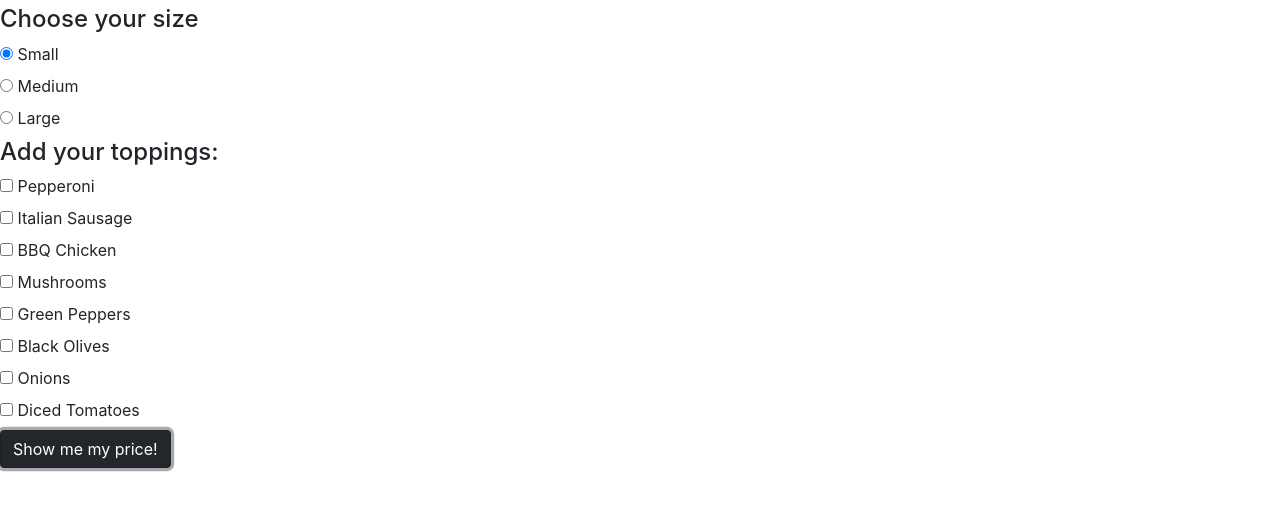
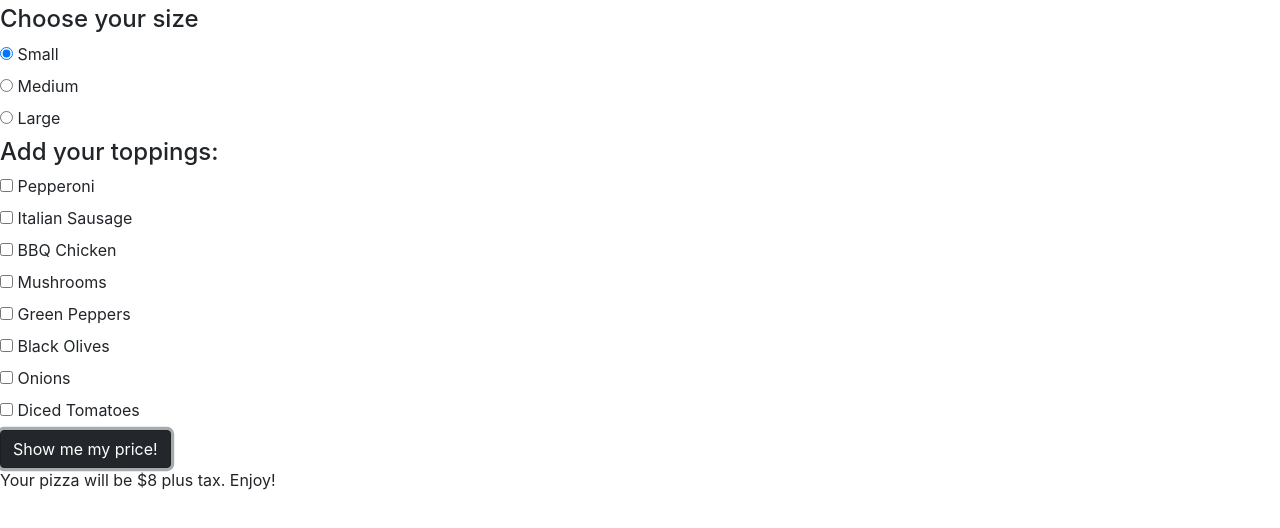
Before and after one commit to szahlan/Pizza, a plain HTML site: page index.html in a window 1280 px wide. Both pictures are taken after a click on the button "Show me my price!". Shown: the part 136-664 px from the top of the page. Drawn offline with Linux system fonts and the light colour scheme.

Commit message:
Show user price of pizza on webpage.

```diff
--- a/css/styles.css
+++ b/css/styles.css
@@ -0,0 +1,3 @@
+#price {
+  display: none;
+}
--- a/index.html
+++ b/index.html
@@ -41,13 +41,13 @@
       </div>
       <div class="checkbox">
         <label>
-          <input type="checkbox" name="italian-sausage" value="Italian Sausage">
+          <input type="checkbox" name="italianSausage" value="Italian Sausage">
           Italian Sausage
         </label>
       </div>
       <div class="checkbox">
         <label>
-          <input type="checkbox" name="bbq-chicken" value="BBQ Chicken">
+          <input type="checkbox" name="bbqChicken" value="BBQ Chicken">
           BBQ Chicken
         </label>
       </div>
@@ -59,13 +59,13 @@
       </div>
       <div class="checkbox">
         <label>
-          <input type="checkbox" name="green-peppers" value="Green Peppers">
+          <input type="checkbox" name="greenPeppers" value="Green Peppers">
           Green Peppers
         </label>
       </div>
       <div class="checkbox">
         <label>
-          <input type="checkbox" name="black-olives" value="Black Olives">
+          <input type="checkbox" name="blackOlives" value="Black Olives">
           Black Olives
         </label>
       </div>
@@ -77,12 +77,13 @@
       </div>
       <div class="checkbox">
         <label>
-          <input type="checkbox" name="diced-tomatoes" value="Diced Tomatoes">
+          <input type="checkbox" name="dicedTomatoes" value="Diced Tomatoes">
           Diced Tomatoes
         </label>
       </div>
       <button type="submit" class="btn btn-dark">Show me my price!</button>
     </form>
   </div>
+  <p id="price">Your pizza will be <span id="pizzaPrice"></span> plus tax. Enjoy!</p>
 </body>
 </html>
--- a/js/scripts.js
+++ b/js/scripts.js
@@ -22,19 +22,28 @@ Pizza.prototype.calculatePrice = function() {
 
 let customPizza = new Pizza([], "");
 
+function checkToppingValue(toppingName) {
+  if ($('input[type=checkbox][name=toppingName]:checked').val() != undefined) {
+    customPizza.toppings.push($("input[type=checkbox][name=toppingName]:checked").val());
+  }
+}
+
 $(document).ready(function() {
   $("#pizza").submit(function(event) {
     event.preventDefault();
     customPizza.size = $("input:radio[name=size]:checked").val();
 
-    customPizza.toppings.push($("input:checkbox[name=pepperoni]:checked").val())
-    customPizza.toppings.push($("input:checkbox[name=italian-sausage]:checked").val())
-    customPizza.toppings.push($("input:checkbox[name=bbq-chicken]:checked").val())
-    customPizza.toppings.push($("input:checkbox[name=mushrooms]:checked").val())
-    customPizza.toppings.push($("input:checkbox[name=green-peppers]:checked").val())
-    customPizza.toppings.push($("input:checkbox[name=black-olives]:checked").val())
-    customPizza.toppings.push($("input:checkbox[name=onions]:checked").val())
-    customPizza.toppings.push($("input:checkbox[name=diced-tomatoes]:checked").val())
+    checkToppingValue("pepperoni");
+    checkToppingValue("italian-sausage");
+    checkToppingValue("bbq-chicken");
+    checkToppingValue("mushroom");
+    checkToppingValue("green-peppers");
+    checkToppingValue("black-olives");
+    checkToppingValue("onions");
+    checkToppingValue("diced-tomatoes");
+    const pizzaPrice = customPizza.calculatePrice();
+    $("#pizzaPrice").text(pizzaPrice);
+    $("#price").show();
 
   })
 })
```
